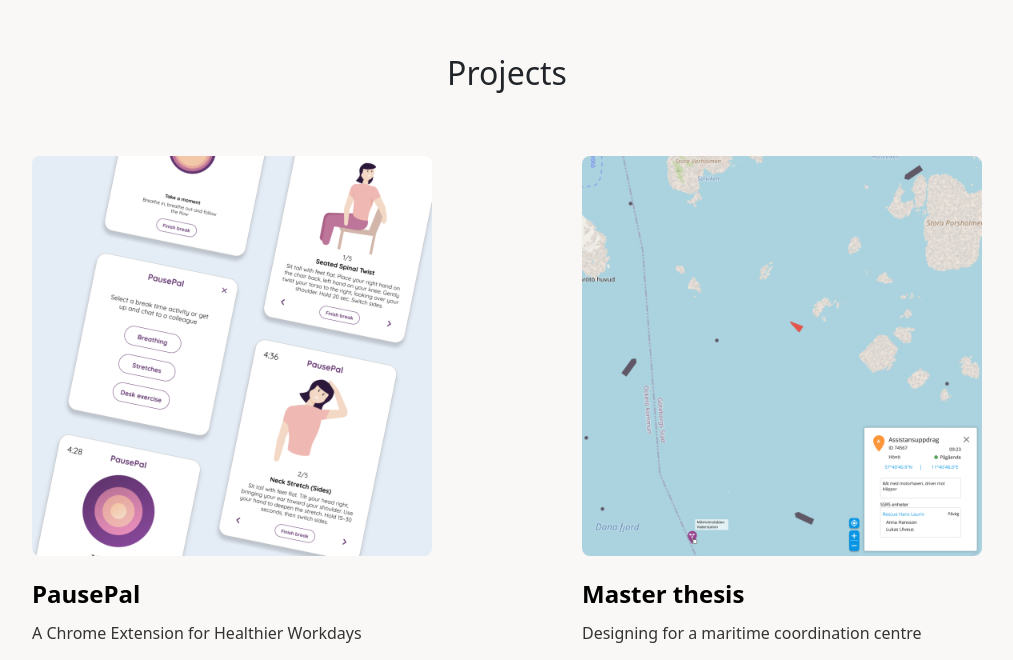
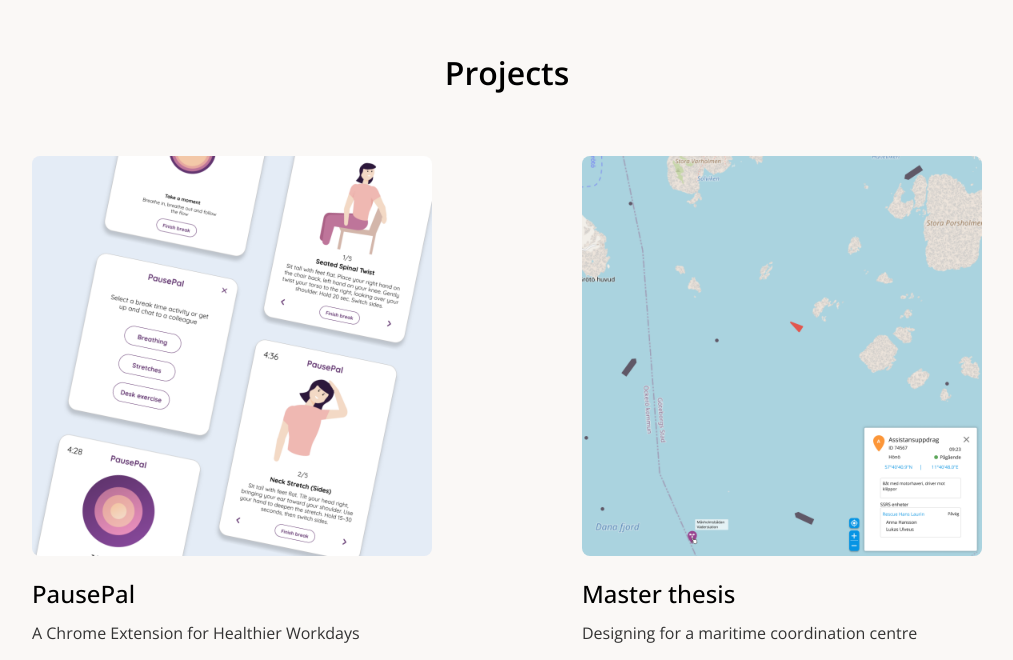
Before and after one commit to MadeleineLexen/madeleinelexen.github.io, a React (Vite) app: page /#hero in a window 1280 px wide. Shown: the part 637-1297 px from the top of the page, without its empty margins (133-1146 px from the left). Built offline with nearby package versions, Linux system fonts and the light colour scheme.

Commit message:
fixed bootstrap overriding custom css

```diff
--- a/src/App.css
+++ b/src/App.css
@@ -35,12 +35,19 @@
 
 h3 {
   font-size: 1.5rem;
-  font-weight: 600;
+  font-weight: 500;
+}
+
+section h3,
+.container h3,
+.about-page h3 {
+  font-size: 1.5rem;
+  font-weight: 500;
 }
 
 h4 {
   font-size: 1.25rem;
-  font-weight: 500;
+  font-weight: 400;
 }
 
 .section-heading {
--- a/src/App.jsx
+++ b/src/App.jsx
@@ -1,7 +1,7 @@
+import 'bootstrap/dist/css/bootstrap.min.css';
 import "./App.css";
 import Menu from "./components/Menu";
 import { Outlet } from "react-router-dom";
-import 'bootstrap/dist/css/bootstrap.min.css';
 import { Footer } from "./components/Footer";
 import ScrollToTop from "./components/ScrollToTop";
 import Footer2 from "./components/Footer2";
```
